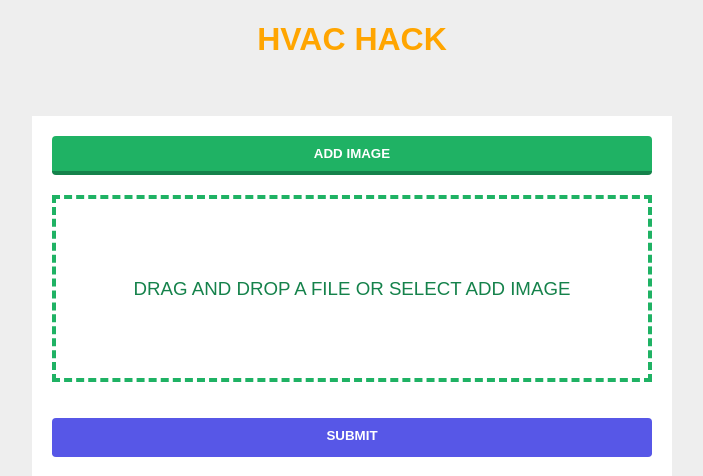
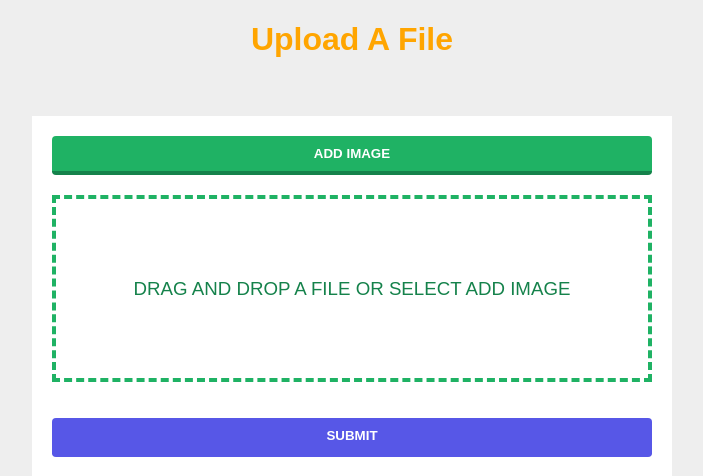
Before and after one commit to ad1m/FileUploader, a Flask app: page / in a window 1280 px wide. Shown: the top 476 px of the page, without its empty margins (288-991 px from the left). Run offline with Flask 2, Linux system fonts and the light colour scheme.

Commit message:
Changed Header

```diff
--- a/templates/index.html
+++ b/templates/index.html
@@ -12,7 +12,7 @@
 </head>
 
 <body>
-<center><h1><font color="orange">HVAC HACK</font></h1></center>
+<center><h1><font color="orange">Upload A File</font></h1></center>
 {% for message in get_flashed_messages()%}
     {{ message | safe}}
   {% endfor %}
```
